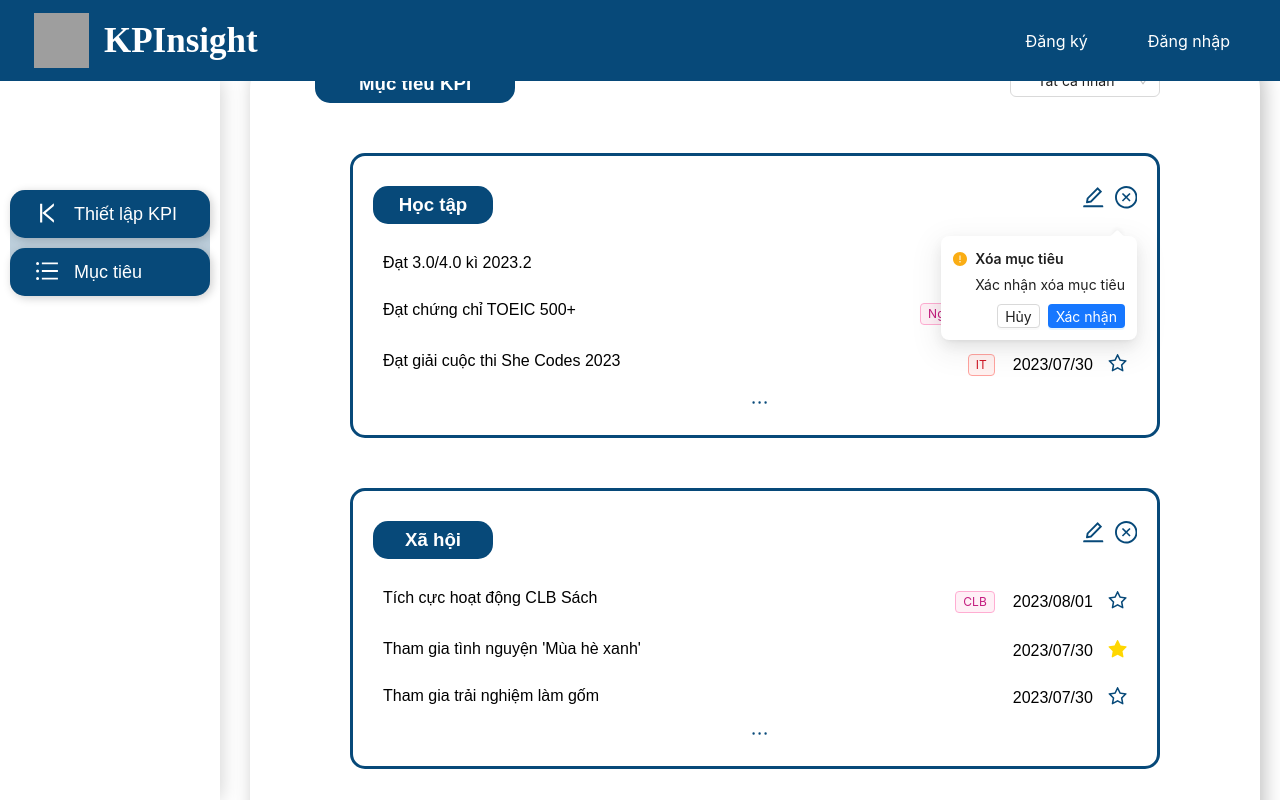
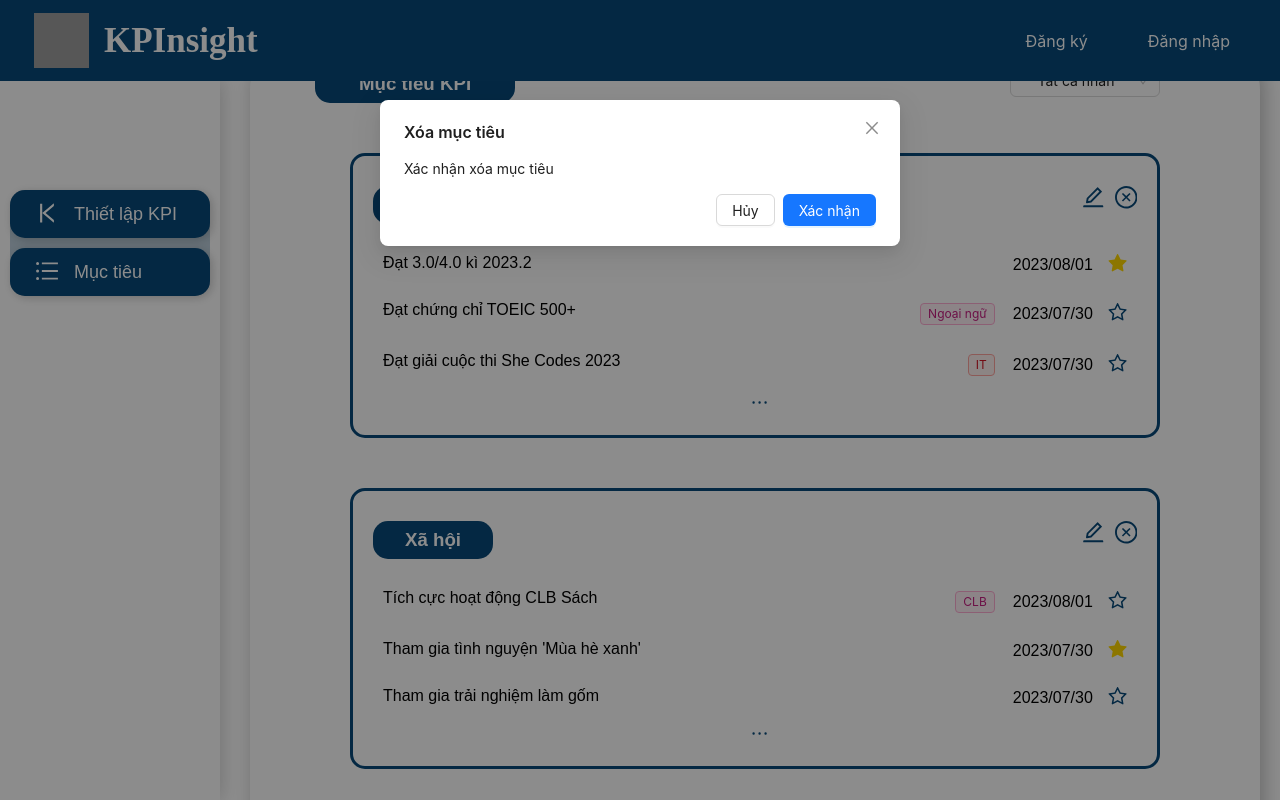
Before and after one commit to Dungntt2003/KPInsight-HI_23, a React (Create React App) app in the folder kpinsight/: page /target_list in a window 1280 px wide. Both pictures are taken after a click on the element 1125 px from the left and 205 px from the top of the page. Shown: the top 800 px of the page. Built offline with nearby package versions, Linux system fonts and the light colour scheme; grey boxes are pictures that could not be loaded.

Commit message:
update target list page: update close target button

```diff
--- a/kpinsight/src/view/pages/target/target_list/index.jsx
+++ b/kpinsight/src/view/pages/target/target_list/index.jsx
@@ -1,59 +1,17 @@
 import "./index.css";
 import React, { useState } from "react";
 import { Link } from "react-router-dom";
-import { Select, Tag, message, Popconfirm, Pagination } from "antd";
+import { Select, Tag, message, Modal, Pagination } from "antd";
 import {
   EllipsisOutlined,
   CloseCircleOutlined,
   EditOutlined,
   StarOutlined,
   StarFilled,
-  DownCircleOutlined,
 } from "@ant-design/icons";
 import NavbarGoal from "../../../../components/navbar/navbar-goal";
 
 function Target_list() {
-  //Choose label - select
-  const handleLabel = (value) => {
-    console.log(value);
-  };
-
-  //Navigate
-  const [current, setCurrent] = useState(3);
-  const handlePagination = (page) => {
-    console.log(page);
-    setCurrent(page);
-  };
-
-  //Star
-  const handleStarClick = (id) => {
-    setStudies(
-      studies.map((study) =>
-        study.id === id ? { ...study, star: !study.star } : study
-      )
-    );
-    setSocials(
-      socials.map((social) =>
-        social.id === id ? { ...social, star: !social.star } : social
-      )
-    );
-    setPersonas(
-      personas.map((persona) =>
-        persona.id === id ? { ...persona, star: !persona.star } : persona
-      )
-    );
-  };
-
-  //Pop confirm
-  const confirm = (e) => {
-    console.log(e);
-    message.success("Đã xóa mục tiêu!");
-  };
-  const cancel = (e) => {
-    console.log(e);
-    message.error("Hủy xóa mục tiêu!");
-  };
-
   //Data
   const [studies, setStudies] = useState([
     {
@@ -155,6 +113,84 @@ function Target_list() {
     },
   ]);
 
+  //Choose label - select
+  const handleLabel = (value) => {
+    console.log(value);
+  };
+
+  //Pagigation
+  const [current, setCurrent] = useState(3);
+  const handlePagination = (page) => {
+    console.log(page);
+    setCurrent(page);
+  };
+
+  //Star
+  const handleStarClick = (id) => {
+    setStudies(
+      studies.map((study) =>
+        study.id === id ? { ...study, star: !study.star } : study
+      )
+    );
+    setSocials(
+      socials.map((social) =>
+        social.id === id ? { ...social, star: !social.star } : social
+      )
+    );
+    setPersonas(
+      personas.map((persona) =>
+        persona.id === id ? { ...persona, star: !persona.star } : persona
+      )
+    );
+  };
+
+  //Pop confirm
+  const confirm = (e) => {
+    console.log(e);
+    message.success("Đã xóa mục tiêu!");
+  };
+  const cancel = (e) => {
+    console.log(e);
+    message.error("Hủy xóa mục tiêu!");
+  };
+
+  //Delete confirm - modal
+  const LocalizedModal = () => {
+    const [openModal, setOpenModal] = useState(false);
+    const showModal = () => {
+      setOpenModal(true);
+    };
+    const handleModalCancel = () => {
+      setOpenModal(false);
+      message.error("Hủy xóa mục tiêu!");
+    };
+    const handleModalOk = () => {
+      setOpenModal(false);
+      message.success("Đã xóa mục tiêu!");
+    };
+    return (
+      <>
+        <span
+          onClick={showModal}
+          className="target-list-icon"
+          id="goal-list-title-icon"
+        >
+          <CloseCircleOutlined />
+        </span>
+        <Modal
+          title="Xóa mục tiêu"
+          open={openModal}
+          onOk={handleModalOk}
+          onCancel={handleModalCancel}
+          okText="Xác nhận"
+          cancelText="Hủy"
+        >
+          <p>Xác nhận xóa mục tiêu</p>
+        </Modal>
+      </>
+    );
+  };
+
   return (
     <div className="target-list-container">
       <NavbarGoal />
@@ -230,19 +266,7 @@ function Target_list() {
             >
               <EditOutlined />
             </Link>
-            <Popconfirm
-              placement="bottomLeft"
-              title="Xóa mục tiêu"
-              description="Xác nhận xóa mục tiêu"
-              onConfirm={confirm}
-              onCancel={cancel}
-              okText="Xác nhận"
-              cancelText="Hủy"
-            >
-              <span className="target-list-icon" id="goal-list-title-icon">
-                <CloseCircleOutlined />
-              </span>
-            </Popconfirm>
+            <LocalizedModal className="target-list-icon" />
           </h3>
 
           <div className="target-list-item">
@@ -289,19 +313,7 @@ function Target_list() {
             >
               <EditOutlined />
             </Link>
-            <Popconfirm
-              placement="bottomLeft"
-              title="Xóa mục tiêu"
-              description="Xác nhận xóa mục tiêu"
-              onConfirm={confirm}
-              onCancel={cancel}
-              okText="Xác nhận"
-              cancelText="Hủy"
-            >
-              <span className="target-list-icon" id="goal-list-title-icon">
-                <CloseCircleOutlined />
-              </span>
-            </Popconfirm>
+            <LocalizedModal className="target-list-icon" />
           </h3>
 
           <div className="target-list-item">
@@ -344,19 +356,7 @@ function Target_list() {
             >
               <EditOutlined />
             </Link>
-            <Popconfirm
-              placement="bottomLeft"
-              title="Xóa mục tiêu"
-              description="Xác nhận xóa mục tiêu"
-              onConfirm={confirm}
-              onCancel={cancel}
-              okText="Xác nhận"
-              cancelText="Hủy"
-            >
-              <span className="target-list-icon" id="goal-list-title-icon">
-                <CloseCircleOutlined />
-              </span>
-            </Popconfirm>
+            <LocalizedModal className="target-list-icon" />
           </h3>
 
           <div className="target-list-item">
```
